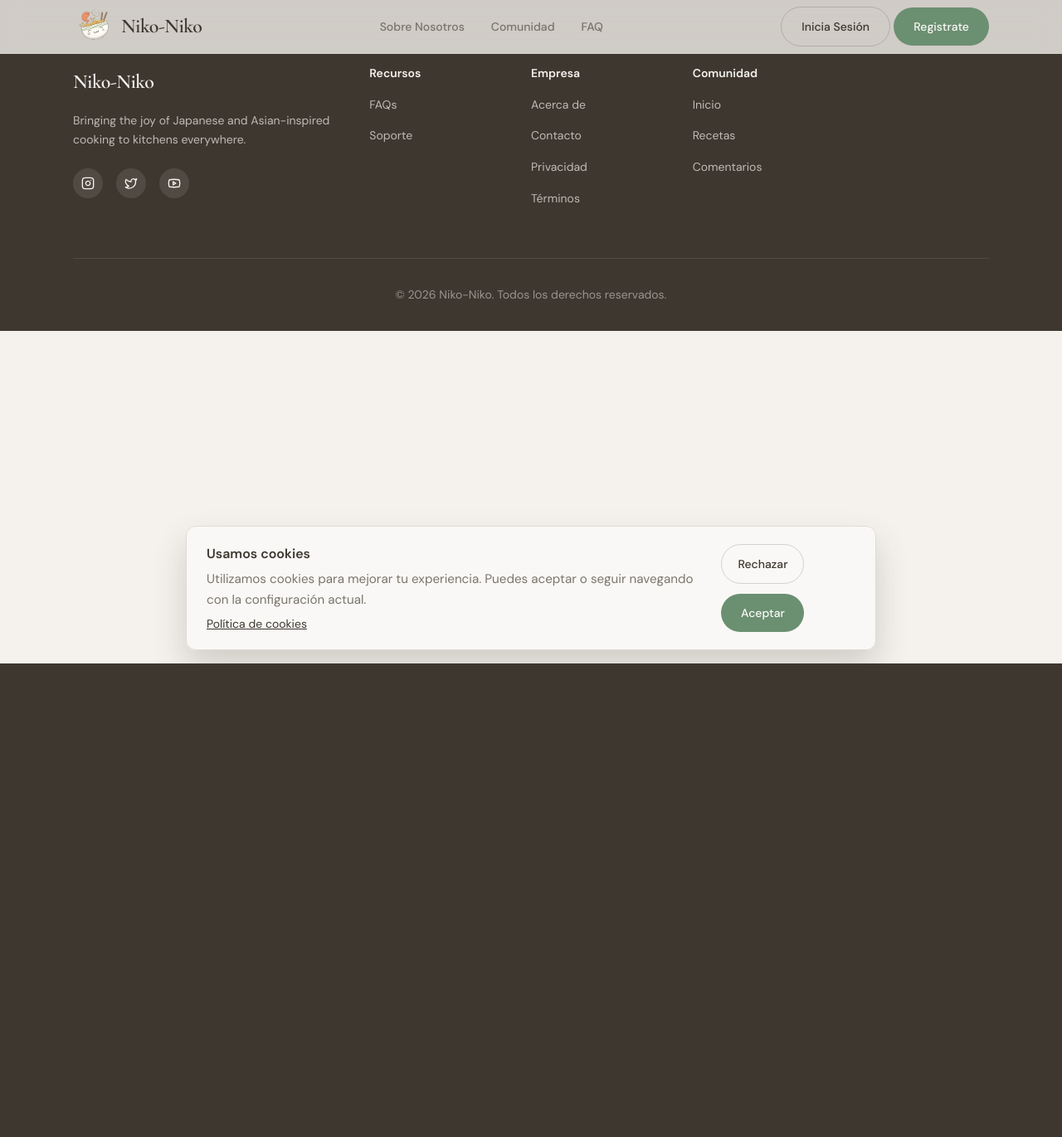
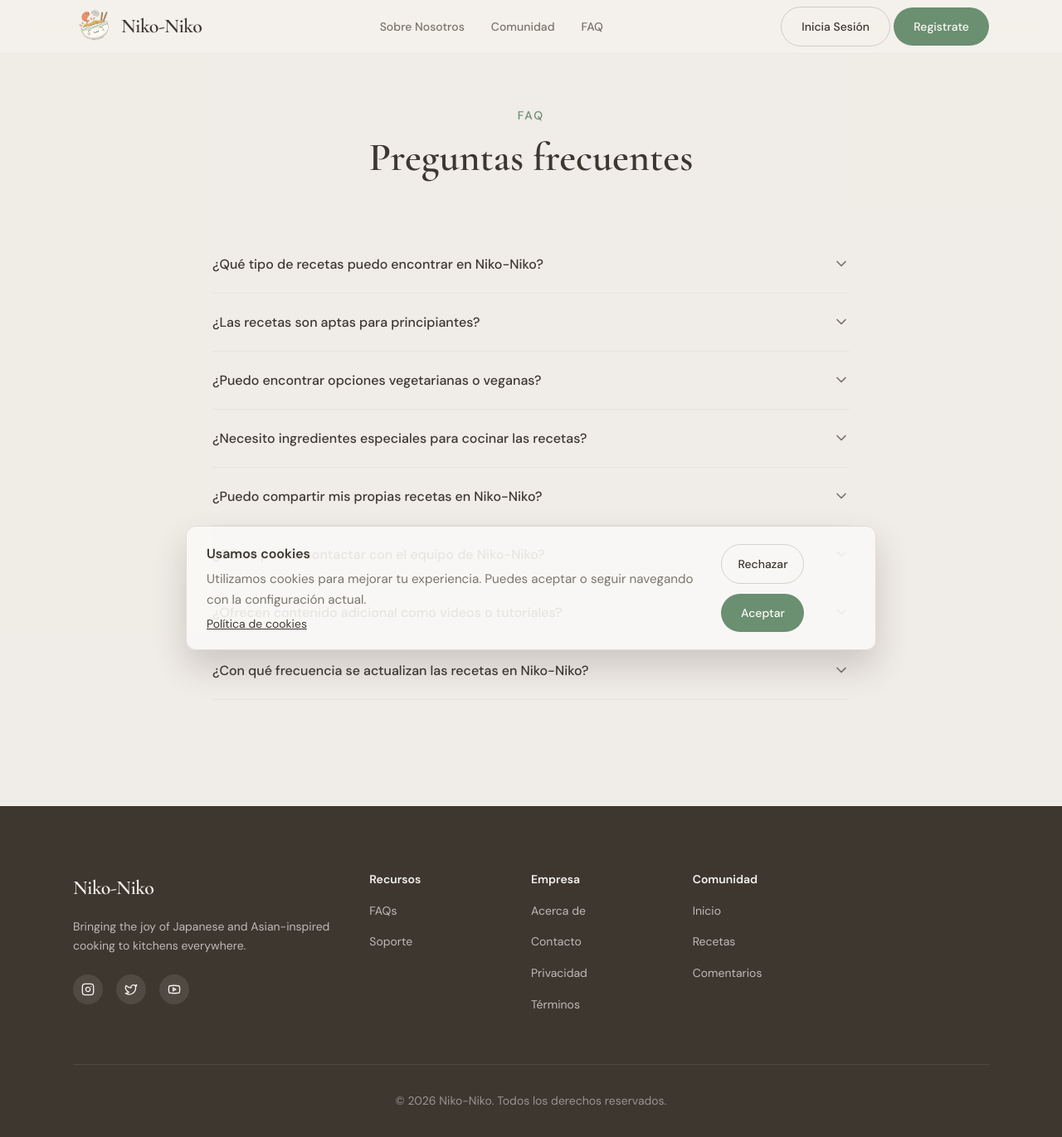
Before and after one commit to ElPatoDelCuak/Niko-Niko, a Django app: page /niko-niko/faqs/ in a window 1280 px wide. Shown: the whole page at 83% size. Before the commit the page ends 800 px from the top, so only its background shows below. Run offline with Django 5.2, Linux system fonts and the light colour scheme.

Commit message:
starting faq page development

```diff
--- a/niko_niko/static/css/layout/sections.css
+++ b/niko_niko/static/css/layout/sections.css
@@ -117,6 +117,7 @@
   margin-bottom: 1rem;
   display: -webkit-box;
   -webkit-line-clamp: 2;
+  line-clamp: 2;
   -webkit-box-orient: vertical;
   overflow: hidden;
 }
--- a/niko_niko/templates/niko_niko/faqs.html
+++ b/niko_niko/templates/niko_niko/faqs.html
@@ -6,3 +6,30 @@ Niko-Niko - FAQs
 {% block link_css %}
     <link rel="stylesheet" href="{% static 'css/styles.css' %}">
 {% endblock %}
+{% block content %}
+<main class="faqs">
+    <section id="faq" class="section section--alt">
+        <div class="container">
+            <div class="faq__header">
+            <p class="section__eyebrow">FAQ</p>
+            <h2 class="section__title text-balance">Preguntas frecuentes</h2>
+            </div>
+            <div class="faq__list">
+            {% for faq in faqs %}
+                <div class="faq-item">
+                    <button class="faq-item__question" onclick="toggleFaq(this)">
+                    {{ faq.question }}
+                    <svg class="faq-item__icon" xmlns="http://www.w3.org/2000/svg" width="24" height="24" viewBox="0 0 24 24" fill="none" stroke="currentColor" stroke-width="2" stroke-linecap="round" stroke-linejoin="round">
+                        <use href="#icon-chevron-down"></use>
+                    </svg>
+                    </button>
+                    <div class="faq-item__answer">
+                    {{ faq.answer }}
+                    </div>
+                </div>
+            {% endfor %}
+            </div>
+        </div>
+    </section>
+</main>
+{% endblock %}
--- a/niko_niko/views.py
+++ b/niko_niko/views.py
@@ -149,6 +149,10 @@ FAQS = [
     {
         'question': '¿Ofrecen contenido adicional como videos o tutoriales?',
         'answer': 'Sí, además de las recetas escritas, ofrecemos videos y tutoriales para ayudarte a mejorar tus habilidades culinarias y aprender técnicas específicas de la cocina japonesa.'
+    },
+    {
+        'question': '¿Con qué frecuencia se actualizan las recetas en Niko-Niko?',
+        'answer': 'Actualizamos nuestro sitio web regularmente con nuevas recetas y contenido para mantener la experiencia fresca y emocionante para nuestros usuarios.'
     }
 ]
 
@@ -172,4 +176,5 @@ def about(request):
     return render(request, 'niko_niko/about.html')
 
 def faqs(request):
-    return render(request, 'niko_niko/faqs.html')
+    context = {'faqs': FAQS}
+    return render(request, 'niko_niko/faqs.html', context)
```
